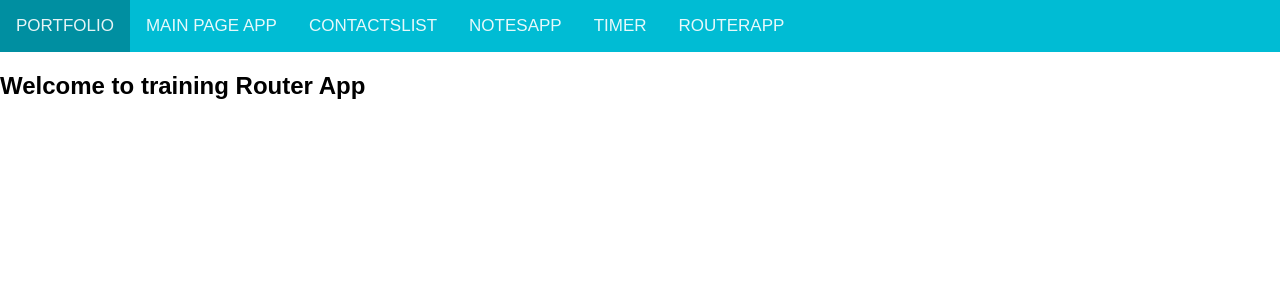
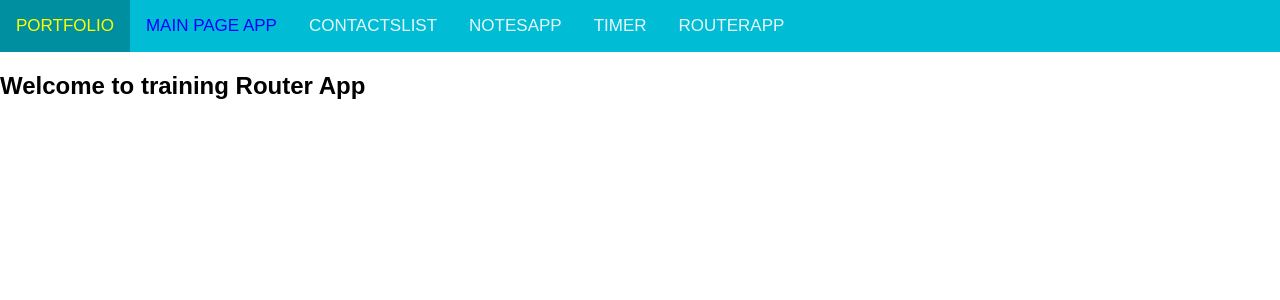
Before and after one commit to AlksAlena/test_route, a React app: page / in a window 1280 px wide. Shown: the top 300 px of the page. Built offline with nearby package versions, Linux system fonts and the light colour scheme.

Commit message:
Added new styles for new added links

```diff
--- a/src/App.less
+++ b/src/App.less
@@ -31,6 +31,15 @@ body {
   .menu-item-link:hover {
     background-color: darken(@primary-color, 10%);
   }
+  .home-link {
+    color: yellow;
+  }
+  .main-link {
+    color: blue;
+  }
+  .main-link:hover {
+    background-color: #e2e2e2;
+  }
   .content {
     height: 100%;
   }
```
